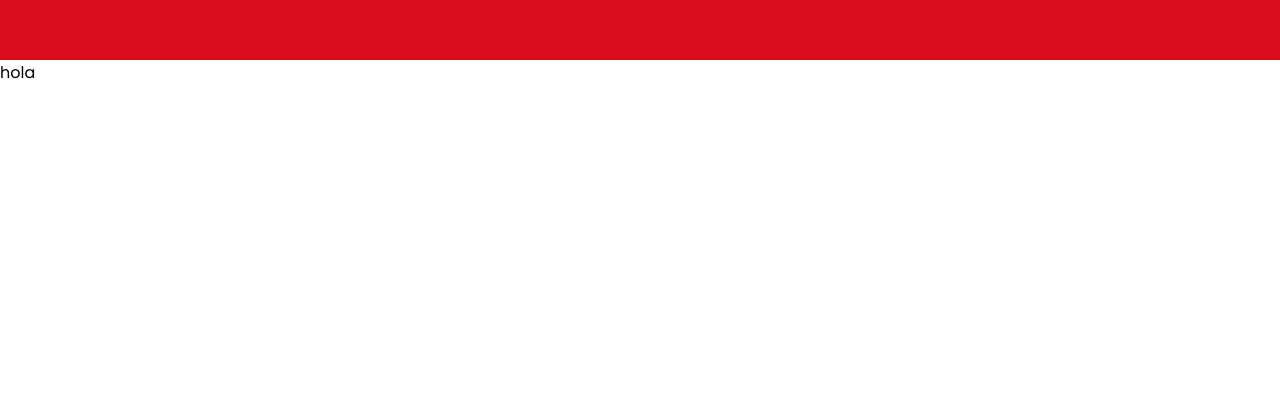
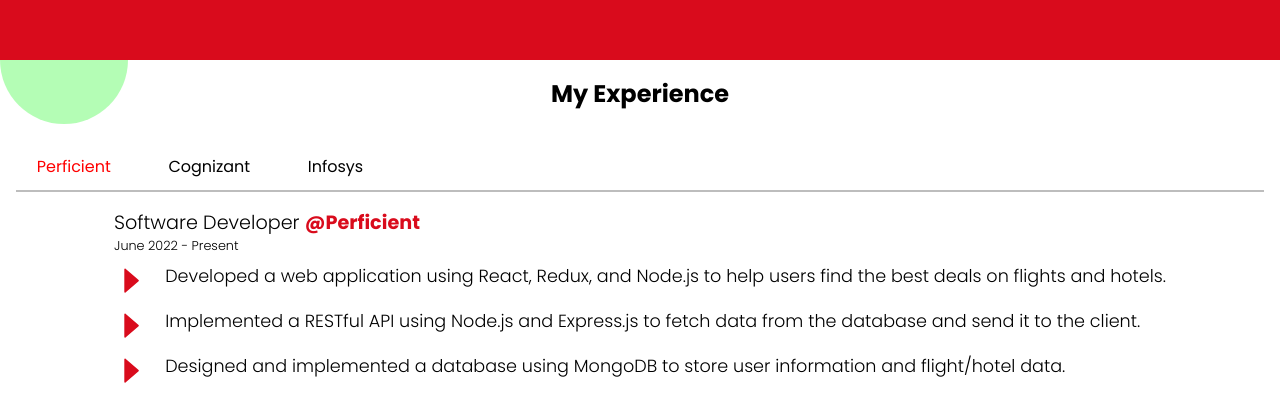
Before and after one commit to Dacosta011/Portfolio, a React (Vite) app: page / in a window 1280 px wide. Shown: the part 740-1154 px from the top of the page. Before the commit the page ends 960 px from the top, so only its background shows below. Built offline with nearby package versions, Linux system fonts and the light colour scheme.

Commit message:
experience section created on movile view

```diff
--- a/src/App.jsx
+++ b/src/App.jsx
@@ -1,7 +1,8 @@
 import React from "react";
 import Hero from "./Hero";
+import NavBar from "./NavBar";
 import "./styles/App.scss";
-import Feature from "./Feature";
+import Experience from "./Experience";
 import { I18nextProvider } from "react-i18next";
 import i18next from "i18next";
 
@@ -25,8 +26,9 @@
   console.log(navigator.language);
   return (
     <I18nextProvider i18n={i18next}>
+      <NavBar />
       <Hero />
-      <Feature />
+      <Experience />
     </I18nextProvider>
   );
 }
--- /dev/null
+++ b/src/Experience.jsx
@@ -0,0 +1,82 @@
+import React, { useState } from "react";
+import ExperienceStyles from "./styles/Experience.module.scss";
+import Tab from "./components/Tab";
+import ExperienceDetail from "./components/ExperienceDetail";
+
+function Feature() {
+  const [activePer, setActivePer] = useState(true);
+  const [activeCog, setActiveCog] = useState(false);
+  const [activeInf, setActiveInf] = useState(false);
+
+  const setActiveParent = (company) => {
+    if (company === "Perficient") {
+      setActivePer(true);
+      setActiveCog(false);
+      setActiveInf(false);
+    } else if (company === "Cognizant") {
+      setActivePer(false);
+      setActiveCog(true);
+      setActiveInf(false);
+    } else if (company === "Infosys") {
+      setActivePer(false);
+      setActiveCog(false);
+      setActiveInf(true);
+    }
+  };
+
+  return (
+    <section className={ExperienceStyles.container}>
+      <p className={ExperienceStyles.title}>My Experience</p>
+
+      <div className={ExperienceStyles.companies}>
+        <Tab
+          company="Perficient"
+          active={activePer}
+          setActive={setActiveParent}
+        />
+        <Tab
+          company="Cognizant"
+          active={activeCog}
+          setActive={setActiveParent}
+        />
+        <Tab company="Infosys" active={activeInf} setActive={setActiveParent} />
+      </div>
+
+      <ExperienceDetail
+        show={activePer}
+        position="Software Developer"
+        company="Perficient"
+        dates={["June 2022", "Present"]}
+        details={[
+          "Developed a web application using React, Redux, and Node.js to help users find the best deals on flights and hotels.",
+          "Implemented a RESTful API using Node.js and Express.js to fetch data from the database and send it to the client.",
+          "Designed and implemented a database using MongoDB to store user information and flight/hotel data.",
+        ]}
+      />
+      <ExperienceDetail
+        show={activeCog}
+        position="Software and Web Developer"
+        company="Cognizant"
+        dates={["June 2022", "Present"]}
+        details={[
+          "Developed a web application using React, Redux, and Node.js to help users find the best deals on flights and hotels.",
+          "Implemented a RESTful API using Node.js and Express.js to fetch data from the database and send it to the client.",
+          "Designed and implemented a database using MongoDB to store user information and flight/hotel data.",
+        ]}
+      />
+      <ExperienceDetail
+        show={activeInf}
+        position="Software engineer"
+        company="Infosys"
+        dates={["June 2022", "Present"]}
+        details={[
+          "Developed a web application using React, Redux, and Node.js to help users find the best deals on flights and hotels.",
+          "Implemented a RESTful API using Node.js and Express.js to fetch data from the database and send it to the client.",
+          "Designed and implemented a database using MongoDB to store user information and flight/hotel data.",
+        ]}
+      />
+    </section>
+  );
+}
+
+export default Feature;
--- a/src/Feature.jsx
+++ /dev/null
@@ -1,8 +0,0 @@
-import React from "react";
-import FeatureStyles from "./styles/Feature.module.scss";
-
-function Feature() {
-  return <div className={FeatureStyles.feactureContainer}>hola</div>;
-}
-
-export default Feature;
--- a/src/Hero.jsx
+++ b/src/Hero.jsx
@@ -1,5 +1,4 @@
 import React from "react";
-import NavBar from "./NavBar";
 import heroStyles from "./styles/Hero.module.scss";
 import { useTranslation } from "react-i18next";
 import { FaArrowDown } from "react-icons/fa";
@@ -8,7 +7,6 @@
   const [t, i18n] = useTranslation("header");
   return (
     <header className={heroStyles.heroContainer}>
-      <NavBar />
       <div className={heroStyles.titleImageConatiner}>
         <div className={heroStyles.titleContainer}>
           <h1>{t("h1")}</h1>
--- a/src/NavBar.jsx
+++ b/src/NavBar.jsx
@@ -16,9 +16,6 @@
           ? [navBarStyles.navbar, navBarStyles.navbarScroll].join(" ")
           : [navBarStyles.navbar].join(" ")
       }
-      style={{
-        backgroundColor: isscrolling ? "var(--primary-color)" : "transparent",
-      }}
     >
       {isMovil || isTablet || isscrolling ? (
         <img
@@ -37,6 +34,7 @@
         className={navBarStyles.navbarOpen}
         style={{
           opacity: isMenuOpen ? "1" : "0",
+          height: isMenuOpen ? "100vh" : "0",
         }}
       >
         <AiOutlineClose
--- /dev/null
+++ b/src/components/ExperienceDetail.jsx
@@ -0,0 +1,36 @@
+import React from "react";
+import { AiFillCaretRight } from "react-icons/ai";
+import ExpDetailStyles from "../styles/ExpDetail.module.scss";
+
+function ExperienceDetail({ show, position, company, dates, details }) {
+  return (
+    <div
+      className={ExpDetailStyles.detailContainer}
+      style={{
+        opacity: show ? "1" : "0",
+        height: show ? "auto" : "0",
+      }}
+    >
+      {show && (
+        <>
+          <p className={ExpDetailStyles.detailTitle}>
+            {position} <span>@{company}</span>
+          </p>
+          <p className={ExpDetailStyles.detailDates}>
+            {dates[0]} - {dates[1]}
+          </p>
+          <ul className={ExpDetailStyles.detailList}>
+            {details.map((detail) => (
+              <li>
+                <AiFillCaretRight />
+                <span>{detail}</span>
+              </li>
+            ))}
+          </ul>
+        </>
+      )}
+    </div>
+  );
+}
+
+export default ExperienceDetail;
--- /dev/null
+++ b/src/components/Tab.jsx
@@ -0,0 +1,22 @@
+import { useEffect } from "react";
+import { useState } from "react";
+import ExperienceStyles from "../styles/Experience.module.scss";
+
+function Tab({ company, active, setActive }) {
+  const handleClick = () => {
+    setActive(company);
+  };
+  return (
+    <div className={ExperienceStyles.company} onClick={handleClick}>
+      <span
+        style={{
+          color: active ? "red" : "black",
+        }}
+      >
+        {company}
+      </span>
+    </div>
+  );
+}
+
+export default Tab;
--- /dev/null
+++ b/src/styles/ExpDetail.module.scss
@@ -0,0 +1,37 @@
+.detailContainer{
+    transition: 1s;
+
+    .detailTitle{
+        font-size: 1.2rem;
+        font-weight: 300;
+        margin-bottom: 0rem;
+        span{
+            color: var(--primary-color);
+            font-weight: 600;
+        }
+    }
+
+    .detailDates{
+        font-size: .8rem;
+        font-weight: 300;
+        margin-bottom: 0.5rem;
+    }
+
+    .detailList{
+        list-style: none;
+        li{
+            margin-bottom: .6rem;
+            display: flex;
+            gap: 1rem;
+            svg{
+                color: var(--primary-color);
+                font-size: 2.2rem;
+            }
+            span{
+                font-size: 1.1rem;
+                font-weight: 300;
+                margin-bottom: 0rem;
+            }
+        }
+    }
+}
--- /dev/null
+++ b/src/styles/Experience.module.scss
@@ -0,0 +1,65 @@
+.container{
+    position: relative;
+    padding: 1rem;
+    height: auto;
+    display: flex;
+    align-items: center;
+    flex-direction: column;
+}
+
+.title{
+    font-weight: bold;
+    font-size: 1.5rem;
+    position: relative;
+}
+
+.container::before{
+    content: "";
+    position: absolute;
+    top: 0;
+    left: 0;
+    width: 8rem;
+    height: 4rem;
+    background: var(--secondary-color);
+    opacity: 0.5;
+    border-radius: 0 0 4rem 4rem;
+}
+
+.companies{
+    display: flex;
+    margin-top: 2rem;
+    overflow-x: auto;
+    white-space: nowrap;
+    width: 100%;
+    gap: 1rem;
+    border-bottom: 2px solid rgb(189, 189, 189);
+    margin-bottom: 1rem;
+}
+
+.company{
+    position: relative;
+    padding: 0.7rem 1.3rem;
+    span{
+        font-size: 1rem;
+        color: black;
+        transition: .3s ;
+    }
+}
+
+.companyActive{
+    transition: 1s;
+    span{
+        color: var(--secondary-color);
+        font-weight: bold;
+    }
+}
+
+.companyActive::after{
+    content: "";
+    position: absolute;
+    bottom: 0;
+    left: 0;
+    width: 100%;
+    height: 0.2rem;
+    background: var(--secondary-color);
+}
--- a/src/styles/Feature.module.scss
+++ /dev/null
@@ -1,3 +0,0 @@
-.feactureContainer{
-    height: 20vh;
-}
--- a/src/styles/Hero.module.scss
+++ b/src/styles/Hero.module.scss
@@ -1,7 +1,7 @@
 .heroContainer{
-    height: 100vh;
-    min-height: 100vh;
-    max-height: 100vh;
+    height: 90vh;
+    min-height: 90vh;
+    max-height: 90vh;
     background-color: var(--primary-color);
     position: relative;
     z-index: 1;
@@ -33,7 +33,6 @@
             margin-top: 2rem;
         }
         p{
-            text-align: center;
             color: var(--secondary-color);
         }
         .arrowLogo{
@@ -70,6 +69,7 @@
         gap: 3rem;
         padding: 0 9rem;
         .titleContainer{
+            align-items: flex-start;
             h1{
                 font-size: 3rem;
                 text-align: left;
--- a/src/styles/NavBar.module.scss
+++ b/src/styles/NavBar.module.scss
@@ -9,6 +9,7 @@
     top: 0;
     left: 0;
     z-index: 100;
+    background-color: var(--primary-color);
 }
 
 .navbarScroll{
@@ -51,11 +52,11 @@
 .navbarOpen{
     opacity: 0;
     display: flex;
-    position: fixed;
-    z-index: 100 !important;
+    position: absolute;
+    z-index: 1000;
     background-color: white;
     width: 100vw;
-    height: 100vh;
+    height: 0;
     right: 0;
     top: 0;
     transition: 0.5s ease-in-out;
```
